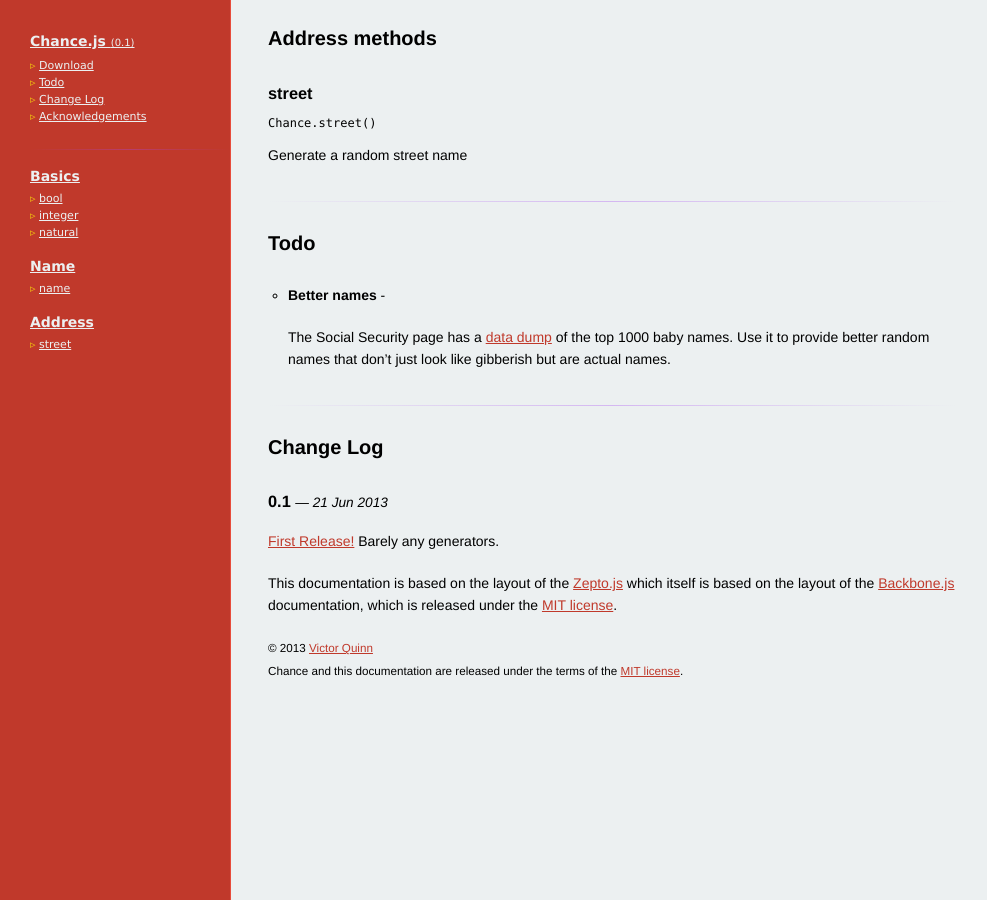
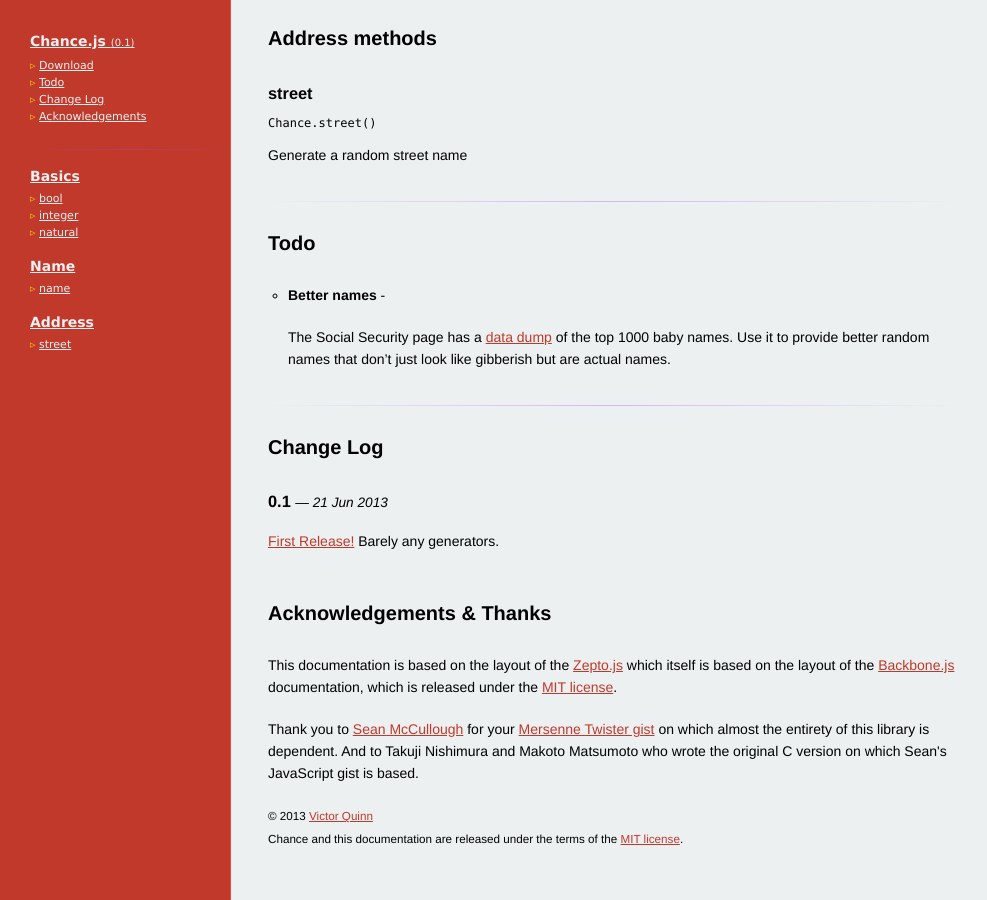
Before and after one commit to chancejs/chancejs, a Jekyll site: the page built from index.html, in a window 1280 px wide and 900 px high, scrolled down 1711 px. Shown: the whole window, without its empty margins (0-987 px from the left). Built offline with Jekyll 4.4.1, drawn with Linux system fonts in a browser that asks for light colours; Markdown is read by kramdown in place of the engine named in the settings; comment, search, counter and statistics services are not loaded; some of the changed lines change nothing that is shown.

Commit message:
Update docs, expose Chance on the docs page so it can be played with in the web inspector, include latest version of chance.js

```diff
--- a/chance.js
+++ b/chance.js
@@ -5,24 +5,30 @@
 
 (function () {
 
-    var Chance = {
-        VERSION: 0.1,
+    // Constructor
+    var Chance = function (seed) {
+        if (seed === undefined) {
+            seed = new Date().getTime();
+        }
+    };
 
     // Building Blocks/Basics
-        bool: function () {
+    Chance.prototype.bool = function () {
         return Math.random() * 100 < 50;
-        },
-        natural: function () {
+    };
+
+    Chance.prototype.natural = function () {
         // 9007199254740992 is the max integer number.
         return Math.floor(Math.random() * 9007199254740992);
-        },
-        integer: function () {
+    };
+
+    Chance.prototype.integer = function () {
         // 9007199254740992 is the max integer number.
         var num = Math.floor(Math.random() * 9007199254740992);
         return this.bool() ? num : num * -1;
-        },
+    };
 
-        str: function (length) {
+    Chance.prototype.str = function (length) {
         var text = "";
         var possible = "abcdefghijklmnopqrstuvwxyz";
 
@@ -31,7 +37,135 @@
         }
 
         return text;
+    };
+
+    Chance.prototype.VERSION = 0.1;
+
+    // Mersenne Twister from https://gist.github.com/banksean/300494
+    var MersenneTwister = function (seed) {
+        if (seed === undefined) {
+            seed = new Date().getTime();
         }
+        /* Period parameters */
+        this.N = 624;
+        this.M = 397;
+        this.MATRIX_A = 0x9908b0df;   /* constant vector a */
+        this.UPPER_MASK = 0x80000000; /* most significant w-r bits */
+        this.LOWER_MASK = 0x7fffffff; /* least significant r bits */
+
+        this.mt = new Array(this.N); /* the array for the state vector */
+        this.mti = this.N + 1; /* mti==N + 1 means mt[N] is not initialized */
+
+        this.init_genrand(seed);
+    };
+
+    /* initializes mt[N] with a seed */
+    MersenneTwister.prototype.init_genrand = function (s) {
+        this.mt[0] = s >>> 0;
+        for (this.mti = 1; this.mti < this.N; this.mti++) {
+            s = this.mt[this.mti - 1] ^ (this.mt[this.mti - 1] >>> 30);
+            this.mt[this.mti] = (((((s & 0xffff0000) >>> 16) * 1812433253) << 16) + (s & 0x0000ffff) * 1812433253) + this.mti;
+            /* See Knuth TAOCP Vol2. 3rd Ed. P.106 for multiplier. */
+            /* In the previous versions, MSBs of the seed affect   */
+            /* only MSBs of the array mt[].                        */
+            /* 2002/01/09 modified by Makoto Matsumoto             */
+            this.mt[this.mti] >>>= 0;
+            /* for >32 bit machines */
+        }
+    };
+
+    /* initialize by an array with array-length */
+    /* init_key is the array for initializing keys */
+    /* key_length is its length */
+    /* slight change for C++, 2004/2/26 */
+    MersenneTwister.prototype.init_by_array = function (init_key, key_length) {
+        var i = 1, j = 0, k, s;
+        this.init_genrand(19650218);
+        k = (this.N > key_length ? this.N : key_length);
+        for (; k; k--) {
+            s = this.mt[i - 1] ^ (this.mt[i - 1] >>> 30);
+            this.mt[i] = (this.mt[i] ^ (((((s & 0xffff0000) >>> 16) * 1664525) << 16) + ((s & 0x0000ffff) * 1664525))) + init_key[j] + j; /* non linear */
+            this.mt[i] >>>= 0; /* for WORDSIZE > 32 machines */
+            i++;
+            j++;
+            if (i >= this.N) { this.mt[0] = this.mt[this.N - 1]; i = 1; }
+            if (j >= key_length) { j = 0; }
+        }
+        for (k = this.N - 1; k; k--) {
+            s = this.mt[i - 1] ^ (this.mt[i - 1] >>> 30);
+            this.mt[i] = (this.mt[i] ^ (((((s & 0xffff0000) >>> 16) * 1566083941) << 16) + (s & 0x0000ffff) * 1566083941)) - i; /* non linear */
+            this.mt[i] >>>= 0; /* for WORDSIZE > 32 machines */
+            i++;
+            if (i >= this.N) { this.mt[0] = this.mt[this.N - 1]; i = 1; }
+        }
+
+        this.mt[0] = 0x80000000; /* MSB is 1; assuring non-zero initial array */
+    };
+
+    /* generates a random number on [0,0xffffffff]-interval */
+    MersenneTwister.prototype.genrand_int32 = function () {
+        var y;
+        var mag01 = new Array(0x0, this.MATRIX_A);
+        /* mag01[x] = x * MATRIX_A  for x=0,1 */
+
+        if (this.mti >= this.N) { /* generate N words at one time */
+            var kk;
+
+            if (this.mti === this.N + 1) {   /* if init_genrand() has not been called, */
+                this.init_genrand(5489); /* a default initial seed is used */
+            }
+            for (kk = 0; kk < this.N - this.M; kk++) {
+                y = (this.mt[kk]&this.UPPER_MASK)|(this.mt[kk + 1]&this.LOWER_MASK);
+                this.mt[kk] = this.mt[kk + this.M] ^ (y >>> 1) ^ mag01[y & 0x1];
+            }
+            for (;kk < this.N - 1; kk++) {
+                y = (this.mt[kk]&this.UPPER_MASK)|(this.mt[kk + 1]&this.LOWER_MASK);
+                this.mt[kk] = this.mt[kk + (this.M - this.N)] ^ (y >>> 1) ^ mag01[y & 0x1];
+            }
+            y = (this.mt[this.N - 1]&this.UPPER_MASK)|(this.mt[0]&this.LOWER_MASK);
+            this.mt[this.N - 1] = this.mt[this.M - 1] ^ (y >>> 1) ^ mag01[y & 0x1];
+
+            this.mti = 0;
+        }
+
+        y = this.mt[this.mti++];
+
+        /* Tempering */
+        y ^= (y >>> 11);
+        y ^= (y << 7) & 0x9d2c5680;
+        y ^= (y << 15) & 0xefc60000;
+        y ^= (y >>> 18);
+
+        return y >>> 0;
+    };
+
+    /* generates a random number on [0,0x7fffffff]-interval */
+    MersenneTwister.prototype.genrand_int31 = function () {
+        return (this.genrand_int32() >>> 1);
+    };
+
+    /* generates a random number on [0,1]-real-interval */
+    MersenneTwister.prototype.genrand_real1 = function () {
+        return this.genrand_int32() * (1.0 / 4294967295.0);
+        /* divided by 2^32-1 */
+    };
+
+    /* generates a random number on [0,1)-real-interval */
+    MersenneTwister.prototype.random = function () {
+        return this.genrand_int32() * (1.0 / 4294967296.0);
+        /* divided by 2^32 */
+    };
+
+    /* generates a random number on (0,1)-real-interval */
+    MersenneTwister.prototype.genrand_real3 = function () {
+        return (this.genrand_int32() + 0.5) * (1.0 / 4294967296.0);
+        /* divided by 2^32 */
+    };
+
+    /* generates a random number on [0,1) with 53-bit resolution*/
+    MersenneTwister.prototype.genrand_res53 = function () {
+        var a = this.genrand_int32()>>>5, b = this.genrand_int32()>>>6;
+        return (a * 67108864.0 + b) * (1.0 / 9007199254740992.0);
     };
 
 
--- a/index.html
+++ b/index.html
@@ -111,6 +111,23 @@
   });
 {% endhighlight %}
 
+<!--
+  <p>
+    It can also be used in <a href="http://nodejs.org">Node.js</a>
+  </p>
+
+{% highlight bash %}
+  npm install chance
+{% endhighlight %}
+
+{% highlight js %}
+  require(['Chance'], function(Chance) {
+    // Use Chance here.
+  });
+{% endhighlight %}
+
+-->
+
   <section id=documentation>
     <hr>
     <h2 id="basics">Basics</h2>
@@ -150,6 +167,7 @@
     {% endfor %}
   </section>
 
+  <h2 id="thanks">Acknowledgements & Thanks</h2>
   <p>
     This documentation is based on the layout of the
     <a href="https://zeptojs.com">Zepto.js</a> which itself is based on the layout of the
@@ -157,15 +175,28 @@
     documentation, which is released under the
     <a href="https://github.com/documentcloud/backbone/blob/master/LICENSE">MIT license</a>.
   </p>
-
+  <p>
+    Thank you to <a href="https://github.com/banksean">Sean McCullough</a> for your <a href="https://gist.github.com/banksean/300494">Mersenne Twister gist</a> on which almost the entirety of this library is dependent. And to Takuji Nishimura and Makoto Matsumoto who wrote the original C version on which Sean's JavaScript gist is based.
+  </p>
   <p>
     <small>
       &copy; 2013 <a href="http://victorquinn.com">Victor Quinn</a><br>
       Chance and this documentation are released under the terms of the <a href="{{ page.github_url }}/blob/master/MIT-LICENSE">MIT license</a>.
     </small>
   </p>
+</div>
 
-</div>
+<script src="//cdnjs.cloudflare.com/ajax/libs/require.js/2.1.5/require.min.js"></script>
+<script src="chance.js"></script>
+<script>
+  // Expose Chance to the global namespace so it can be played with
+  // on this page.
+  var Chance;
+  require(['Chance'], function(c) {
+    Chance = new c();
+  });
+</script>
+
 
 <script src="zepto.min.js"></script>
 <script src="touch.js"></script>
@@ -250,10 +281,11 @@
   // For retina screens, use a hi-res version of the tour image.
   // We're swapping this out on-demand (not an ideal solution)
   // to avoid rendering bugs on iOS.
+  /*
   $('#tour > img')[0].src =
     ('devicePixelRatio' in window && devicePixelRatio > 1) ?
     'intro2x.jpg' : 'intro.jpg'
-
+  */
   var tour = $('#tour'), tourSlides = tour.children(),
       tourSlide = 0, tourSlidesTotal = 5
 
```
Lines whose indentation alone changed are shown as unchanged.
